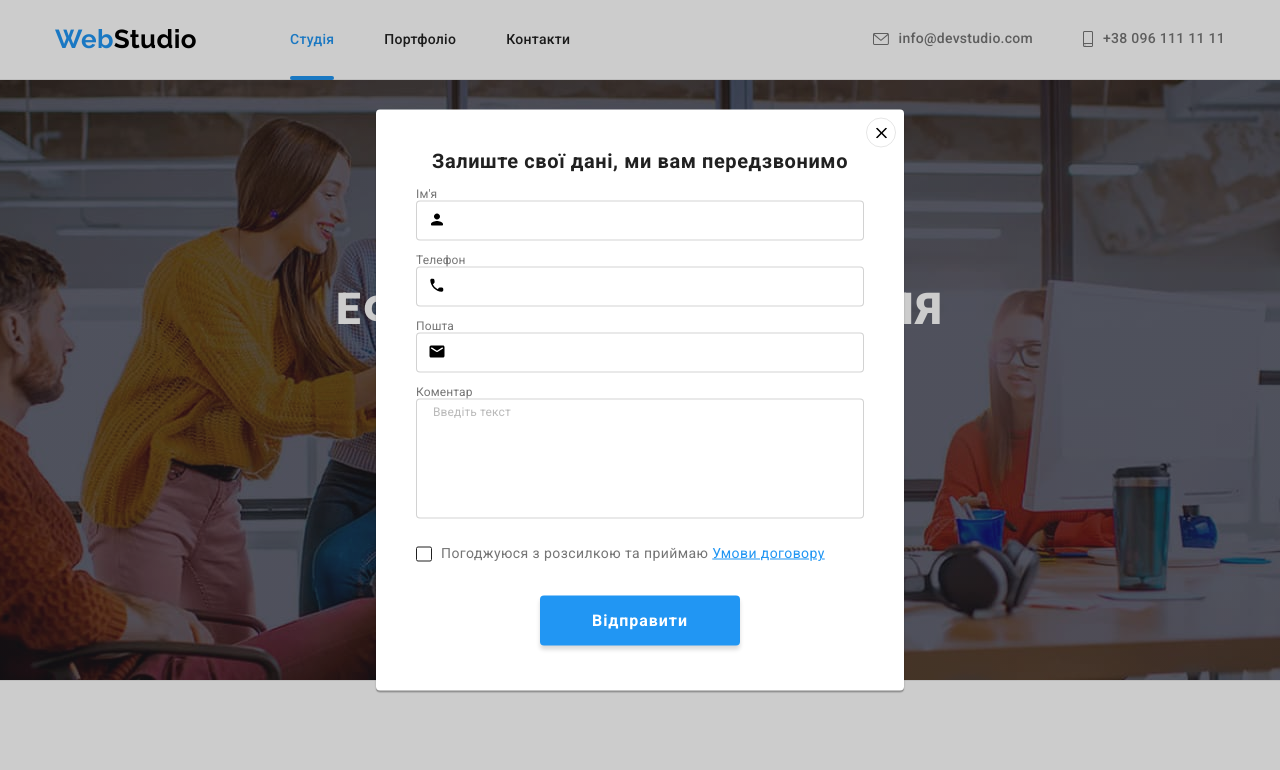
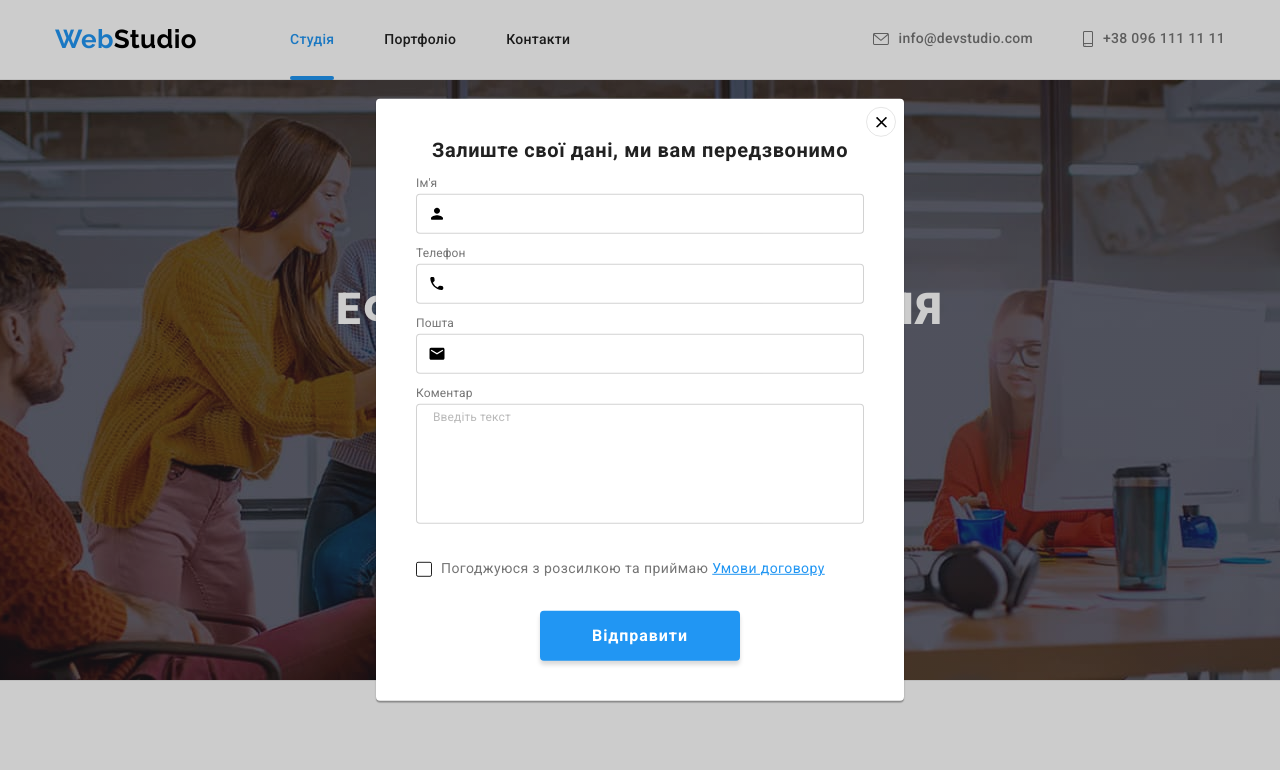
Before and after one commit to AnnaChechenina/goit-markup-hw-06, a plain HTML site: page index.html in a window 1280 px wide. Both pictures are taken after a click on the button "Замовити послугу". Shown: the top 770 px of the page. Drawn offline with nearby package versions, Linux system fonts and the light colour scheme.

Commit message:
mistake1

```diff
--- a/css/styles.css
+++ b/css/styles.css
@@ -592,7 +592,7 @@ ul {
 .modal {
   position: absolute;
   width: 528px;
-  height: 581px;
+  min-height: 581px;
   background: var(--primary-white-color);
   box-shadow: 0px 1px 3px rgba(0, 0, 0, 0.12), 0px 1px 1px rgba(0, 0, 0, 0.14),
     0px 2px 1px rgba(0, 0, 0, 0.2);
@@ -616,6 +616,7 @@ ul {
   border-radius: 50%;
   padding: 0;
   transition: fill 250ms cubic-bezier(0.4, 0, 0.2, 1);
+  cursor: pointer;
 }
 
 /* Modal form*/
@@ -635,10 +636,12 @@ ul {
   padding-left: 42px;
   border: 1px solid rgba(33, 33, 33, 0.2);
   border-radius: 4px;
-  margin-bottom: 10px;
+
   transition: border-color 250ms cubic-bezier(0.4, 0, 0.2, 1);
 }
-
+.modal-form-field {
+  margin-bottom: 10px;
+}
 .modal-form-header {
   font-weight: 700;
   font-size: 20px;
@@ -653,11 +656,11 @@ ul {
   line-height: 1.17px;
   letter-spacing: 0.01em;
   color: var(--primary-text-color);
-  margin-bottom: 4px;
 }
 
 .modal-form-input-box {
   position: relative;
+  margin-top: 4px;
 }
 .modal-form-input-icon {
   position: absolute;
@@ -684,7 +687,7 @@ ul {
   border: 1px solid rgba(33, 33, 33, 0.2);
   border-radius: 4px;
   padding: 12px 16px;
-  margin-bottom: 20px;
+  margin-top: 4px;
   transition: border-color 250ms cubic-bezier(0.4, 0, 0.2, 1);
 }
 .modal-form-message:focus {
@@ -720,7 +723,6 @@ ul {
   background-origin: border-box;
 }
 .modal-form-check:focus + .modal-form-fake-checkbox {
-  outline: 0.2px solid var(--accent-color);
   opacity: 1;
 }
 .modal-form-check {
@@ -732,6 +734,7 @@ ul {
   line-height: 1.71;
   color: var(--primary-text-color);
   margin-bottom: 30px;
+  margin-top: 20px;
 }
 
 .modal-form-sumbit {
@@ -753,9 +756,9 @@ ul {
 }
 .modal-form-sumbit:hover,
 .modal-form-sumbit:focus {
-  background-color: var(--accent-color);
+  background-color: #188ce8;
   border: transparent;
-  box-shadow: 0px 4px 4px rgba(0, 0, 0, 0.15);
+  box-shadow: 0px 4px 4px rgba(39, 31, 31, 0.15);
   border-radius: 4px;
   font-weight: 700;
   font-size: 16px;
@@ -866,7 +869,8 @@ ul {
   width: 100%;
   height: 100%;
   opacity: 0;
-  transition: transform 250ms cubic-bezier(0.4, 0, 0.2, 1);
+  transition: transform 250ms cubic-bezier(0.4, 0, 0.2, 1),
+    opacity 250ms cubic-bezier(0.4, 0, 0.2, 1);
   transform: translate(0, 100%);
 }
 
--- a/index.html
+++ b/index.html
@@ -468,7 +468,7 @@
 
           <label class="modal-form-field">
             <span class="modal-form-field-name">Ім'я</span>
-            <span class="modal-form-input-box">
+            <div class="modal-form-input-box">
               <input
                 class="modal-form-input"
                 type="text"
@@ -480,12 +480,12 @@
               <svg class="modal-form-input-icon" width="18px" height="18px">
                 <use href="./images/symbol-defs.svg#icon-person-black"></use>
               </svg>
-            </span>
+            </div>
           </label>
 
           <label class="modal-form-field">
             <span class="modal-form-field-name">Телефон</span>
-            <span class="modal-form-input-box">
+            <div class="modal-form-input-box">
               <input
                 class="modal-form-input"
                 type="tel"
@@ -497,12 +497,12 @@
               <svg class="modal-form-input-icon" width="18px" height="18px">
                 <use href="./images/symbol-defs.svg#icon-phone-black"></use>
               </svg>
-            </span>
+            </div>
           </label>
 
           <label class="modal-form-field">
             <span class="modal-form-field-name">Пошта</span>
-            <span class="modal-form-input-box">
+            <div class="modal-form-input-box">
               <input
                 class="modal-form-input"
                 type="email"
@@ -512,7 +512,7 @@
               <svg class="modal-form-input-icon" width="18px" height="18px">
                 <use href="./images/symbol-defs.svg#icon-email-black"></use>
               </svg>
-            </span>
+            </div>
           </label>
 
           <label class="modal-form-field">
```
